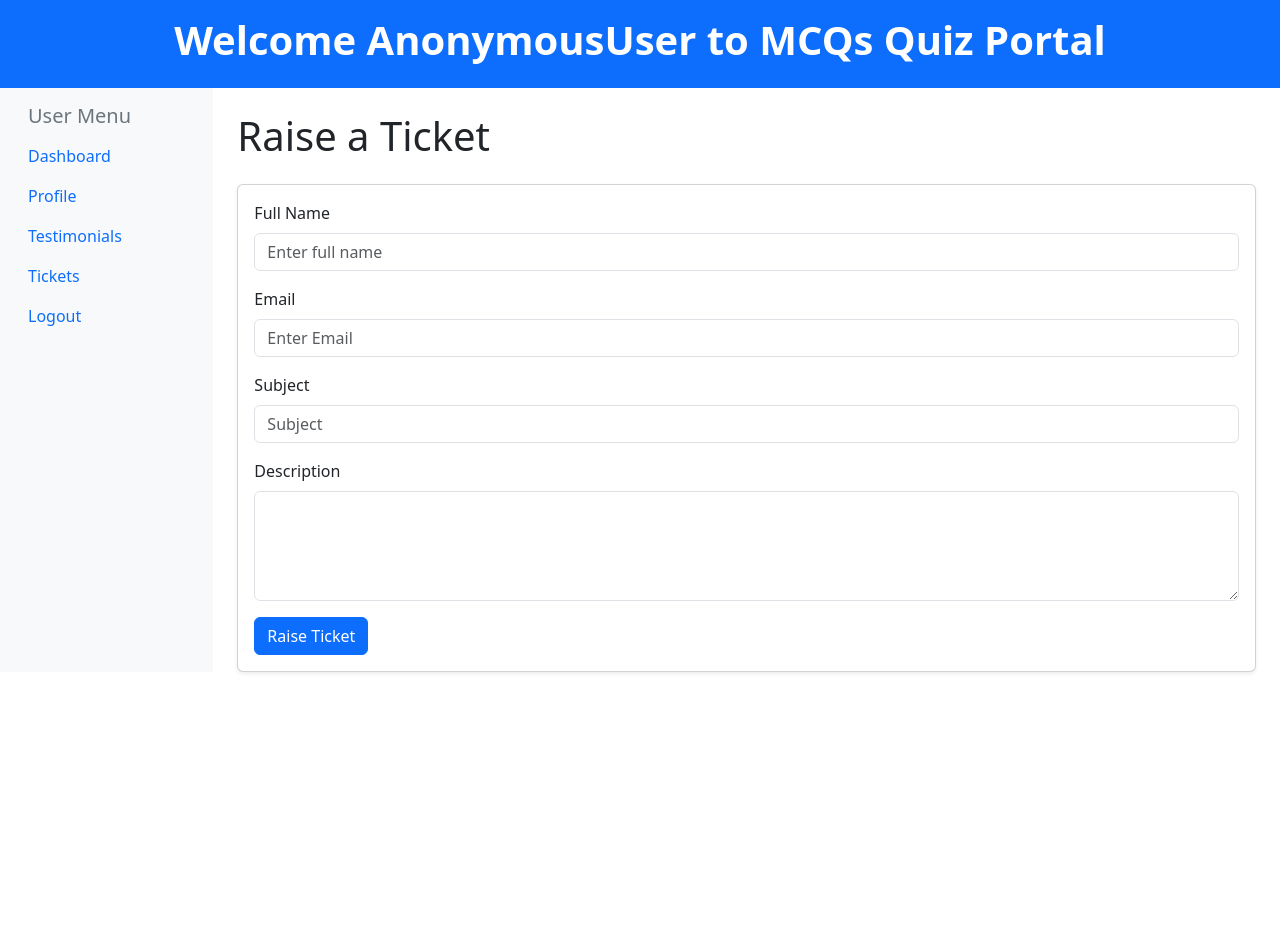
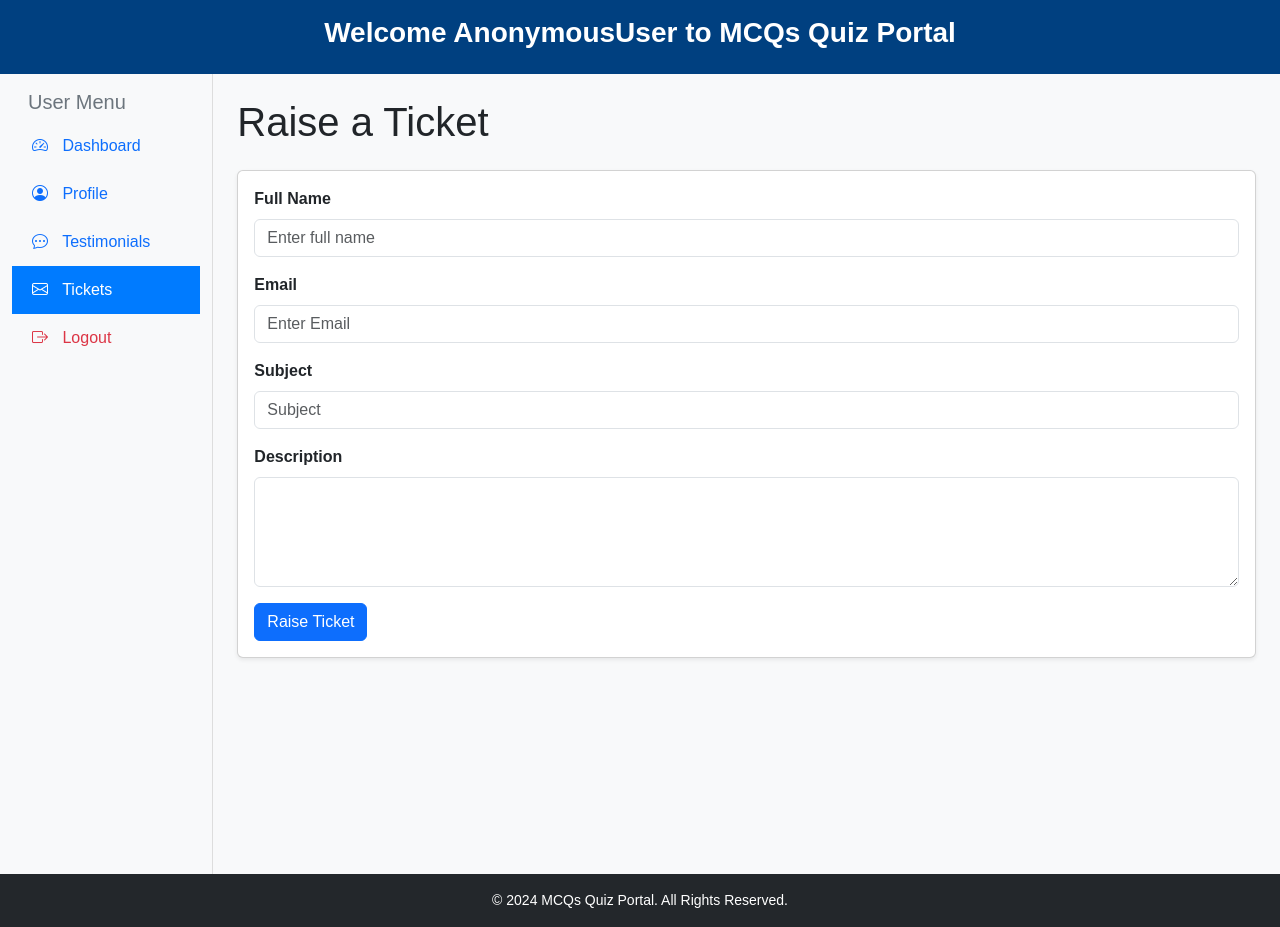
Before and after one commit to Titus-waititu/django-MCQs-application, a Django app: page /ticket/ in a window 1280 px wide. Before the commit the page ends 673 px from the top, so only its background shows below. Run offline with Django 5.2, Linux system fonts and the light colour scheme.

Commit message:
second commit

```diff
--- a/quiz/templates/quiz/ticket.html
+++ b/quiz/templates/quiz/ticket.html
@@ -4,14 +4,66 @@
     <meta charset="UTF-8">
     <meta name="viewport" content="width=device-width, initial-scale=1.0">
     <title>Raise a Ticket</title>
-    <!-- Add Bootstrap CSS Link -->
-    <link href="https://cdn.jsdelivr.net/npm/bootstrap@5.3.0-alpha1/dist/css/bootstrap.min.css" rel="stylesheet">
+    <!-- Add Bootstrap CSS -->
+    <link href="https://cdn.jsdelivr.net/npm/bootstrap@5.3.3/dist/css/bootstrap.min.css" rel="stylesheet">
+    <link href="https://cdn.jsdelivr.net/npm/bootstrap-icons/font/bootstrap-icons.css" rel="stylesheet">
+    <style>
+        body {
+            display: flex;
+            min-height: 100vh;
+            flex-direction: column;
+            font-family: 'Arial', sans-serif;
+        }
+        .sidebar {
+            height: 100vh;
+            border-right: 1px solid #ddd;
+        }
+        main {
+            flex: 1;
+        }
+        .sidebar .nav-link {
+            font-weight: 500;
+            padding: 12px 20px;
+        }
+        .sidebar .nav-link.active {
+            background-color: #007bff;
+            color: white;
+        }
+        .sidebar .nav-link:hover {
+            background-color: #f1f1f1;
+        }
+        .sidebar .nav-item i {
+            margin-right: 10px;
+        }
+        .header-bg {
+            background-color: #004080;
+        }
+        .header-bg h1 {
+            font-size: 28px;
+        }
+        .footer-bg {
+            background-color: #23272b;
+            color: white;
+        }
+        footer p {
+            font-size: 14px;
+        }
+        .card {
+            box-shadow: 0 0 15px rgba(0, 0, 0, 0.1);
+        }
+        .form-label {
+            font-weight: bold;
+        }
+    </style>
 </head>
-<body>
+<body class="bg-light">
+
     <!-- Header -->
-        <header class="bg-primary text-white text-center py-3">
+    <header class="header-bg text-white text-center py-3">
         <h1 class="fw-bold">Welcome {{user}} to MCQs Quiz Portal</h1>
     </header>
+
+    <!-- Main Layout -->
     <div class="container-fluid">
         <div class="row">
             <!-- Sidebar -->
@@ -20,7 +72,7 @@
                     <h5 class="px-3 text-secondary">User Menu</h5>
                     <ul class="nav flex-column">
                         <li class="nav-item">
-                    <a class="nav-link active" href="/dashboard">
+                            <a class="nav-link " href="/dashboard">
                                 <i class="bi bi-speedometer2"></i> Dashboard
                             </a>
                         </li>
@@ -35,12 +87,12 @@
                             </a>
                         </li>
                         <li class="nav-item">
-                    <a class="nav-link" href="/ticket">
+                            <a class="nav-link active" href="/ticket">
                                 <i class="bi bi-envelope"></i> Tickets
                             </a>
                         </li>
                         <li class="nav-item">
-                    <a class="nav-link" href="/log_out">
+                            <a class="nav-link text-danger" href="/log_out">
                                 <i class="bi bi-box-arrow-right"></i> Logout
                             </a>
                         </li>
@@ -48,9 +100,18 @@
                 </div>
             </nav>
 
-            <!-- Main Content -->
-            <main class="col-md-9 ms-sm-auto col-lg-10 px-4">
+            <!-- Content Area -->
+            <main class="col-md-9 col-lg-10 px-4">
                 <h1 class="my-4">Raise a Ticket</h1>
+
+                <!-- Display any messages (success or error) -->
+                {% if messages %}
+                    <div class="alert alert-info">
+                        {% for message in messages %}
+                            <p>{{ message }}</p>
+                        {% endfor %}
+                    </div>
+                {% endif %}
 
                 <!-- Form -->
                 <div class="card shadow-sm">
@@ -81,8 +142,12 @@
         </div>
     </div>
 
-    <!-- Bootstrap JS and Popper.js for dropdowns, modals, etc. -->
-    <script src="https://cdn.jsdelivr.net/npm/@popperjs/core@2.11.6/dist/umd/popper.min.js"></script>
-    <script src="https://cdn.jsdelivr.net/npm/bootstrap@5.3.0-alpha1/dist/js/bootstrap.min.js"></script>
+    <!-- Footer -->
+    <footer class="footer-bg text-white text-center py-3">
+        <p class="mb-0">&copy; 2024 MCQs Quiz Portal. All Rights Reserved.</p>
+    </footer>
+
+    <!-- Bootstrap JS Bundle -->
+    <script src="https://cdn.jsdelivr.net/npm/bootstrap@5.3.3/dist/js/bootstrap.bundle.min.js"></script>
 </body>
 </html>
--- a/quiz/views.py
+++ b/quiz/views.py
@@ -152,6 +152,7 @@ def ticket(request):
 
         )
         tickets.save()
+        messages.success(request, 'Ticket submitted successfully')
 
     return render(request, 'quiz/ticket.html')
 
@@ -163,6 +164,7 @@ def testimonial(request):
             text=text
         )
         texts.save()
+        messages.success(request,'Testimonial submitted successfully')
 
     return render(request, 'quiz/testimonial.html',)
 
```
Also changed, not shown: quiz/templates/quiz/dashboard.html (+41 -3 lines), quiz/templates/quiz/profile.html (+61 -20 lines), quiz/templates/quiz/testimonial.html (+75 -11 lines), db.sqlite3. Lines whose indentation alone changed are shown as unchanged.
